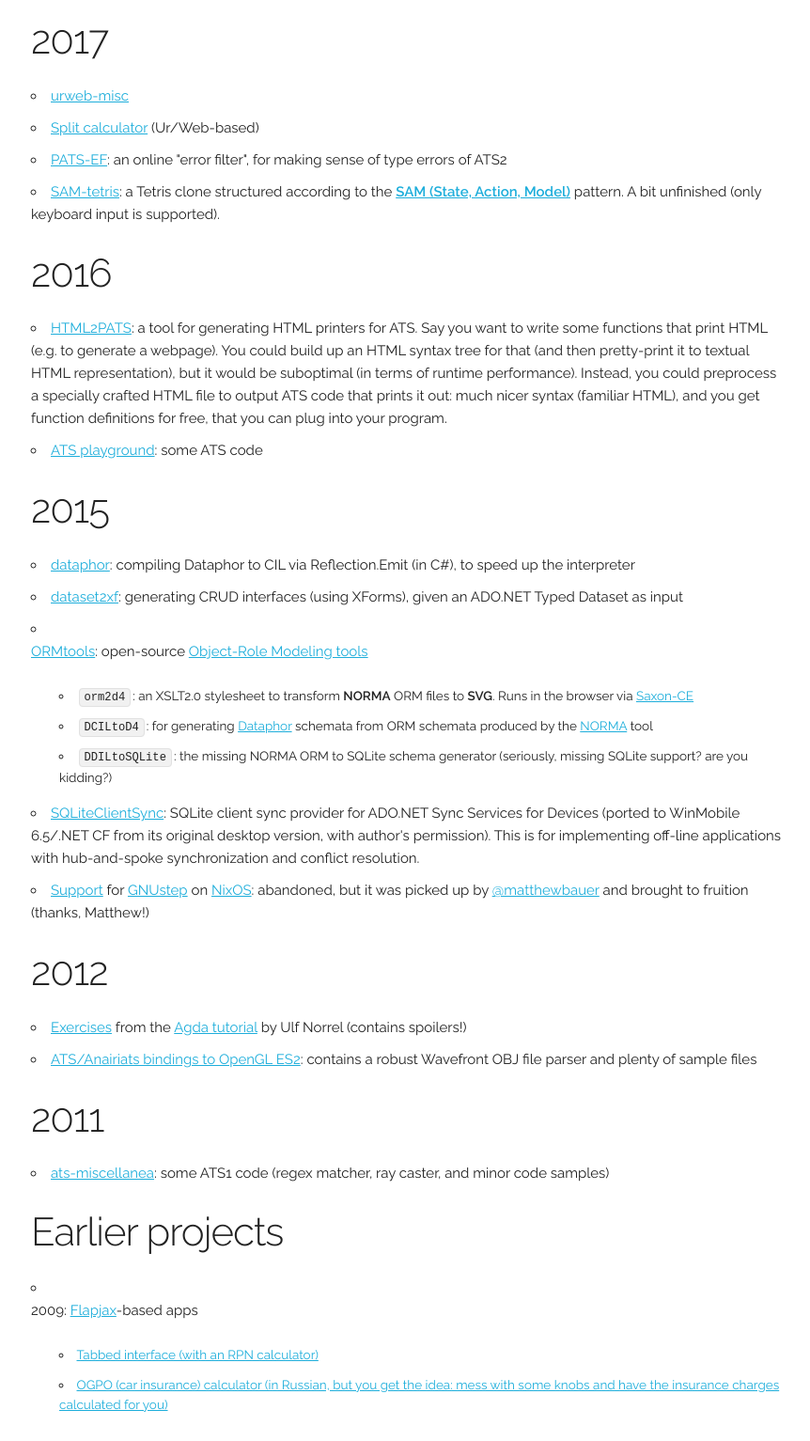
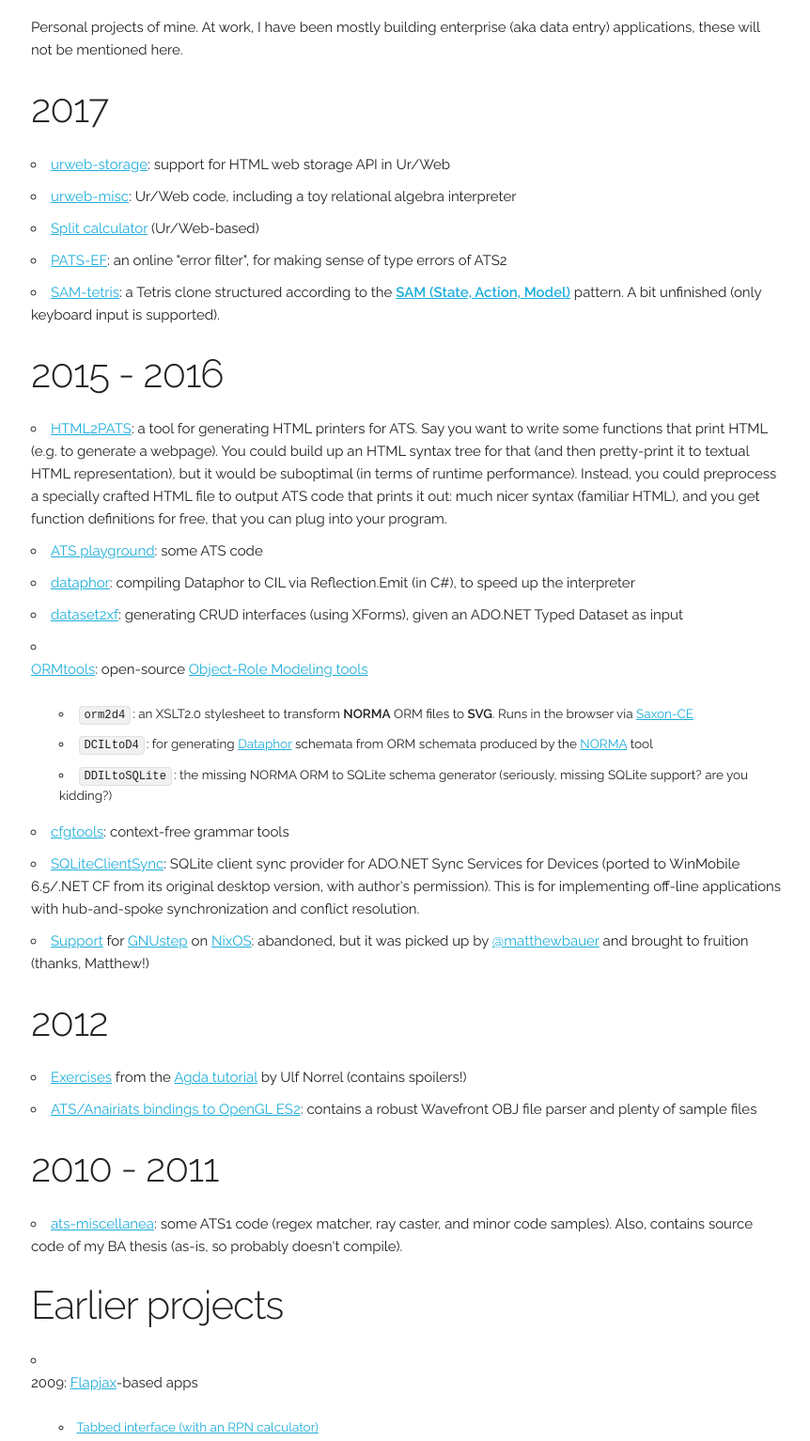
Before and after one commit to ashalkhakov/ashalkhakov.github.com, a plain HTML site: page projects.html in a window 1280 px wide. Shown: the part 130-1663 px from the top of the page at 94% size, without its empty margins (207-1069 px from the left). Drawn offline with Linux system fonts and the light colour scheme.

Commit message:
Release at "Wed 22 Mar 12:32:24 GMT 2017"

```diff
--- a/projects.html
+++ b/projects.html
@@ -35,9 +35,11 @@
 <div class="row">
 <div class="column">
 <h1>Projects</h1>
+<p>Personal projects of mine. At work, I have been mostly building enterprise (aka data entry) applications, these will not be mentioned here.</p>
 <h2>2017</h2>
 <ul>
-<li><a href="https://github.com/ashalkhakov/urweb-misc">urweb-misc</a></li>
+<li><a href="https://github.com/ashalkhakov/urweb-storage">urweb-storage</a>: support for HTML web storage API in Ur/Web</li>
+<li><a href="https://github.com/ashalkhakov/urweb-misc">urweb-misc</a>: Ur/Web code, including a toy relational algebra interpreter</li>
 <li><a href="/split-calculator.html">Split calculator</a> (Ur/Web-based)</li>
 <li><a href="https://ashalkhakov.github.io/pats-ef">PATS-EF</a>: an online "error filter", for making sense of type errors of ATS2</li>
 <li><a href="https://ashalkhakov.github.io/sam-tetris/">SAM-tetris</a>:
@@ -46,25 +48,23 @@
 Model)</strong></a> pattern. A bit unfinished (only keyboard
 input is supported).</li>
 </ul>
-<h2>2016</h2>
+<h2>2015 - 2016</h2>
 <ul> <li>
 <a href="html2pats.html">HTML2PATS</a>: a tool for generating HTML printers for ATS. Say you want to write some functions that print HTML (e.g. to generate a webpage). You could build up an HTML syntax tree for that (and then pretty-print it to textual HTML representation), but it would be suboptimal (in terms of runtime performance). Instead, you could preprocess a specially crafted HTML file to output ATS code that prints it out: much nicer syntax (familiar HTML), and you get function definitions for free, that you can plug into your program.</li>
 <li>
 <a href="https://github.com/ashalkhakov/ATS-playground">ATS playground</a>: some ATS code
 </li>
-</ul>
-<h2>2015</h2>
-<ul>
 <li><a href="https://github.com/DBCG/Dataphor/issues/3">dataphor</a>: compiling Dataphor to CIL via Reflection.Emit (in C#), to speed up the interpreter</li>
 <li><a href="https://bitbucket.org/shalkhakov/dataset2xf">dataset2xf</a>: generating CRUD interfaces (using XForms), given an ADO.NET Typed Dataset as input</li>
 <li>
-<p><a href="https://bitbucket.org/shalkhakov/ORMtools">ORMtools</a>: open-source <a href="http://orm.net">Object-Role Modeling tools</a></p>
+<p><a href="https://bitbucket.org/shalkhakov/ormtools">ORMtools</a>: open-source <a href="http://orm.net">Object-Role Modeling tools</a></p>
 <ul>
 <li><code>orm2d4</code>: an XSLT2.0 stylesheet to transform <strong>NORMA</strong> ORM files to <strong>SVG</strong>. Runs in the browser via <a href="http://www.saxonica.com/ce/index.xml">Saxon-CE</a></li>
 <li><code>DCILtoD4</code>: for generating <a href="http://dataphor.org">Dataphor</a> schemata from ORM schemata produced by the <a href="https://sourceforge.net/projects/orm">NORMA</a> tool</li>
 <li><code>DDILtoSQLite</code>: the missing NORMA ORM to SQLite schema generator (seriously, missing SQLite support? are you kidding?)</li>
 </ul>
 </li>
+<li><a href="https://github.com/ashalkhakov/cfgtools">cfgtools</a>: context-free grammar tools</li>
 <li><a href="https://github.com/ashalkhakov/sqliteclientsyn">SQLiteClientSync</a>: SQLite client sync provider for ADO.NET Sync Services for Devices (ported to WinMobile 6.5/.NET CF from its original desktop version, with author's permission). This is for implementing off-line applications with hub-and-spoke synchronization and conflict resolution.</li>
 <li><a href="https://github.com/ashalkhakov/nixpkgs/tree/gnustep">Support</a> for <a href="https://en.wikipedia.org/wiki/GNUstep">GNUstep</a> on <a href="https://nixos.org/">NixOS</a>: abandoned, but it was picked up by <a href="https://github.com/matthewbauer">@matthewbauer</a> and brought to fruition (thanks, Matthew!)</li>
 </ul>
@@ -73,9 +73,9 @@
 <li><a href="https://github.com/ashalkhakov/agda-tutorial-exercises">Exercises</a> from the <a href="http://www.cse.chalmers.se/~ulfn/papers/afp08/tutorial.pdf">Agda tutorial</a> by Ulf Norrel (contains spoilers!)</li>
 <li><a href="https://github.com/ashalkhakov/ats-opengles2-bind">ATS/Anairiats bindings to OpenGL ES2</a>: contains a robust Wavefront OBJ file parser and plenty of sample files</li>
 </ul>
-<h2>2011</h2>
+<h2>2010 - 2011</h2>
 <ul>
-<li><a href="https://github.com/ashalkhakov/ats-miscellanea">ats-miscellanea</a>: some ATS1 code (regex matcher, ray caster, and minor code samples)</li>
+<li><a href="https://github.com/ashalkhakov/ats-miscellanea">ats-miscellanea</a>: some ATS1 code (regex matcher, ray caster, and minor code samples). Also, contains source code of my BA thesis (as-is, so probably doesn't compile).</li>
 </ul>
 <h2>Earlier projects</h2>
 <ul>
@@ -83,7 +83,7 @@
 <p>2009: <a href="http://www.flapjax-lang.org">Flapjax</a>-based apps</p>
 <ul>
 <li><a href="/fj/tabs.html">Tabbed interface (with an RPN calculator)</a></li>
-<li><a href="/fj/jsogpo.html">OGPO (car insurance) calculator (in Russian, but you get the idea: mess with some knobs and have the insurance charges calculated for you)</a></li>
+<li><a href="/fj/jsogpo.html">OGPO</a> (car insurance) calculator (in Russian, but you get the idea: mess with some knobs and have the insurance charges calculated for you)</li>
 </ul>
 </li>
 </ul>
```
